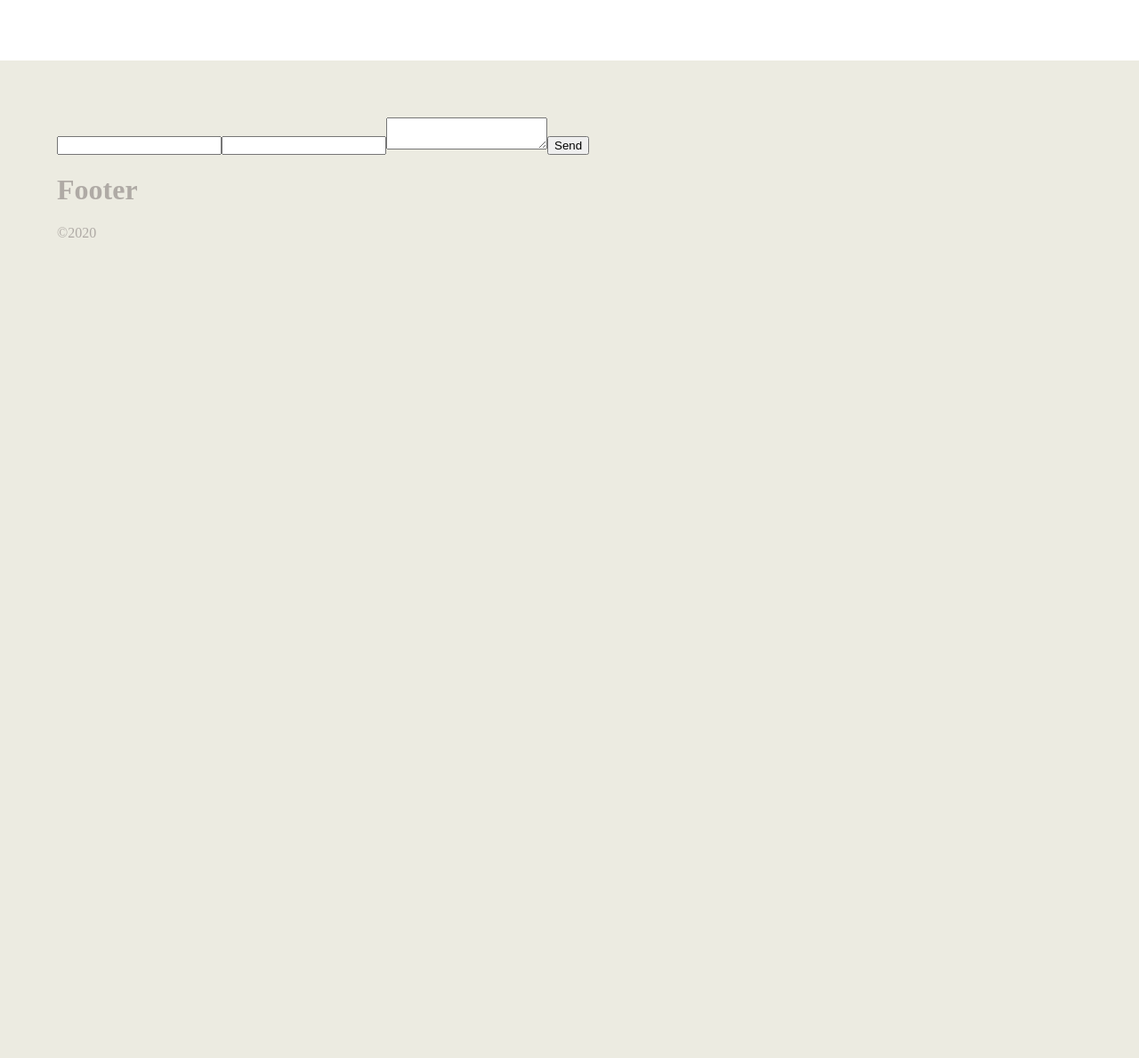
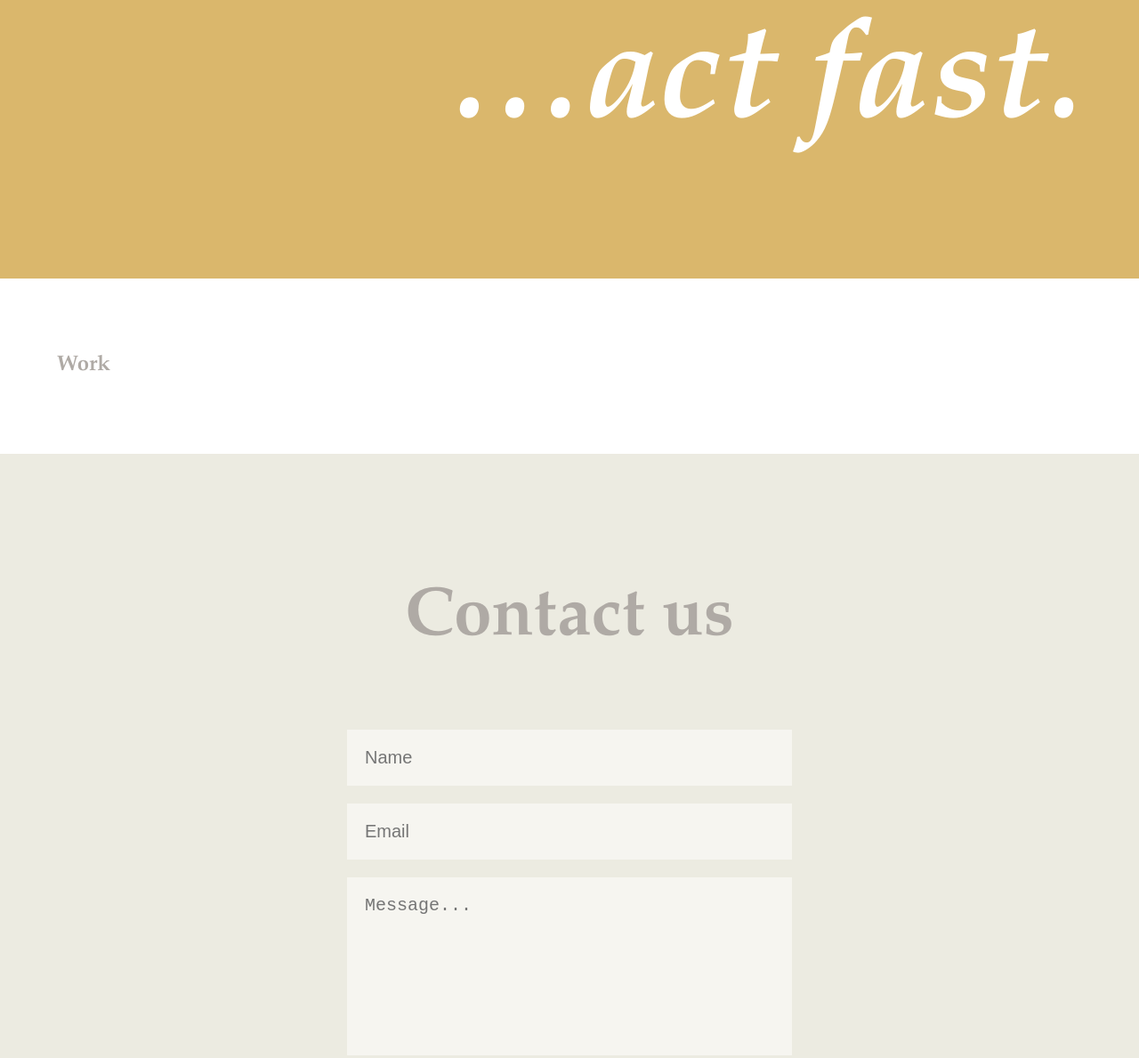
Before and after one commit to stoic-digital/stoicdigital, a Gatsby site: page / in a window 1280 px wide. Shown: the part 1169-2358 px from the top of the page at 89% size. Before the commit the page ends 1520 px from the top, so only its background shows below. Built offline with nearby package versions, Linux system fonts and the light colour scheme; Gatsby itself is replaced by a stand-in of ours.

Commit message:
about & footer designs

```diff
--- a/src/components/about.js
+++ b/src/components/about.js
@@ -2,8 +2,8 @@
 
 export default () => (
   <section style={{ background: "#dab76c", color: "#fff", padding: "8vmin" }} className="about">
-    <h2>Think slow</h2>
-    <h2>Act fast</h2>
+    <h2>Think slow&hellip;</h2>
+    <h2 style={{ textAlign: "right", fontStyle: "italic" }}>&hellip;act fast.</h2>
   </section>
 );
 
--- a/src/components/footer.js
+++ b/src/components/footer.js
@@ -12,16 +12,30 @@
   };
   return (
     <footer style={{ padding: "8vmin" }}>
-      <form onSubmit={handleSubmit}>
-        <input type="text" value={name} onChange={(e) => setName(e.target.value)} />
-        <input type="text" value={email} onChange={(e) => setEmail(e.target.value)} />
-        <textarea type="text" value={message} onChange={(e) => setMessage(e.target.value)} />
+      <h3 style={{ textAlign: "center" }}>Contact us</h3>
+      <form onSubmit={handleSubmit} style={{ maxWidth: "500px", margin: "0 auto" }}>
+        <input
+          placeholder="Name"
+          type="text"
+          value={name}
+          onChange={(e) => setName(e.target.value)}
+        />
+        <input
+          placeholder="Email"
+          type="text"
+          value={email}
+          onChange={(e) => setEmail(e.target.value)}
+        />
+        <textarea
+          placeholder="Message..."
+          type="text"
+          value={message}
+          onChange={(e) => setMessage(e.target.value)}
+        />
         <button type="submit">Send</button>
       </form>
-      <h1>Footer</h1>
-      <p>
-        ©
-        {new Date().getFullYear()}
+      <p style={{ textAlign: "center", margin: "10em 0 5em" }}>
+        {`© ${new Date().getFullYear()} Stoic Digital`}
       </p>
     </footer>
   );
--- a/src/components/layout.css
+++ b/src/components/layout.css
@@ -4,6 +4,7 @@
   -webkit-text-size-adjust: 100%;
   background-color: #ecebe1;
   color: #afaaa5;
+  font-family: Palatino, serif;
 }
 *,
 *:before,
@@ -23,7 +24,64 @@
 
 blockquote {
   color: #afaaa5;
-  line-height: 1.3em;
+  line-height: 0.7em;
+}
+
+button {
+  background-color: #dab76c;
+  border: 0;
+  color: #fff;
+  padding: 0.5em 1em;
+  font-size: 3em;
+  font-family: Palatino, serif;
+  cursor: pointer;
+}
+
+input:placeholder,
+textarea:placeholder,
+input:-webkit-placeholder,
+textarea:-webkit-placeholder {
+  color: #afaaa5;
+}
+
+input,
+textarea {
+  margin-bottom: 1em;
+  /* border: 4px solid rgba(222, 209, 203, 0.7); */
+  border: 0;
+  font-size: 20px;
+  padding: 1em;
+  resize: none;
+  color: #afaaa5;
+  background-color: rgba(255, 255, 255, 0.5);
+  transition: background-color 0.3s ease-in-out;
+}
+
+textarea {
+  height: 200px;
+}
+
+button:hover {
+  background-color: #e6c376;
+}
+
+button:focus {
+  outline: none;
+  border-color: #dab76c;
+}
+
+input:focus,
+textarea:focus {
+  outline: none;
+  border-color: #dab76c;
+  background-color: #fff;
+}
+
+form input,
+form button,
+form textarea {
+  display: block;
+  width: 100%;
 }
 
 .shape {
@@ -33,8 +91,7 @@
 }
 
 .shape--triangle {
-  animation: 120s rotateAnticlockwise linear infinite,
-    150s floatUp ease-in infinite;
+  animation: 120s rotateAnticlockwise linear infinite, 150s floatUp ease-in infinite;
   animation-delay: -70s;
   right: 25vmin;
 }
@@ -104,3 +161,12 @@
   border-right: 5px solid #dab76c;
   transform: rotate(45deg);
 }
+
+h2 {
+  font-size: 12vw;
+  margin: 0.4em 0;
+}
+
+h3 {
+  font-size: 6vw;
+}
```
